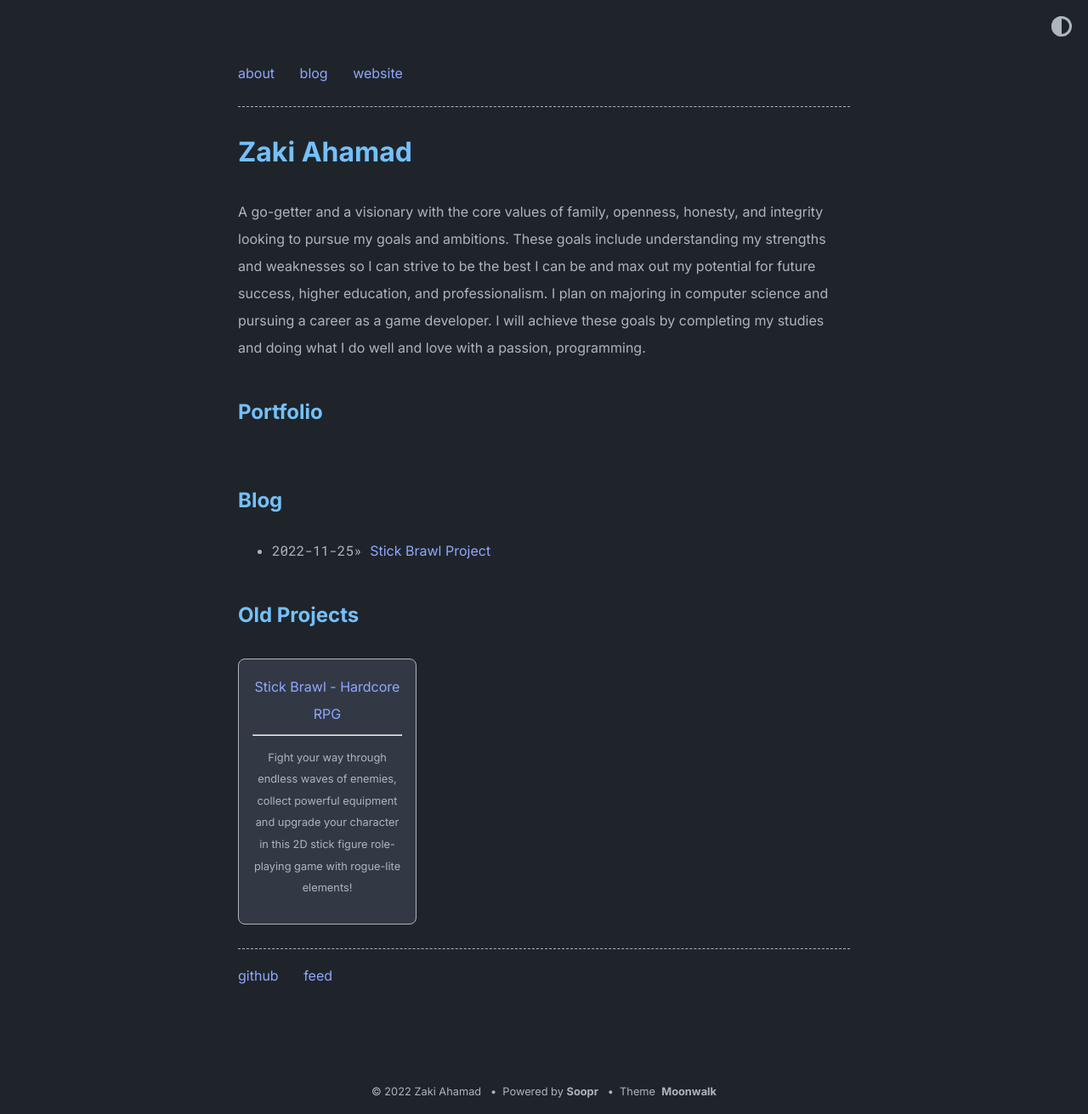
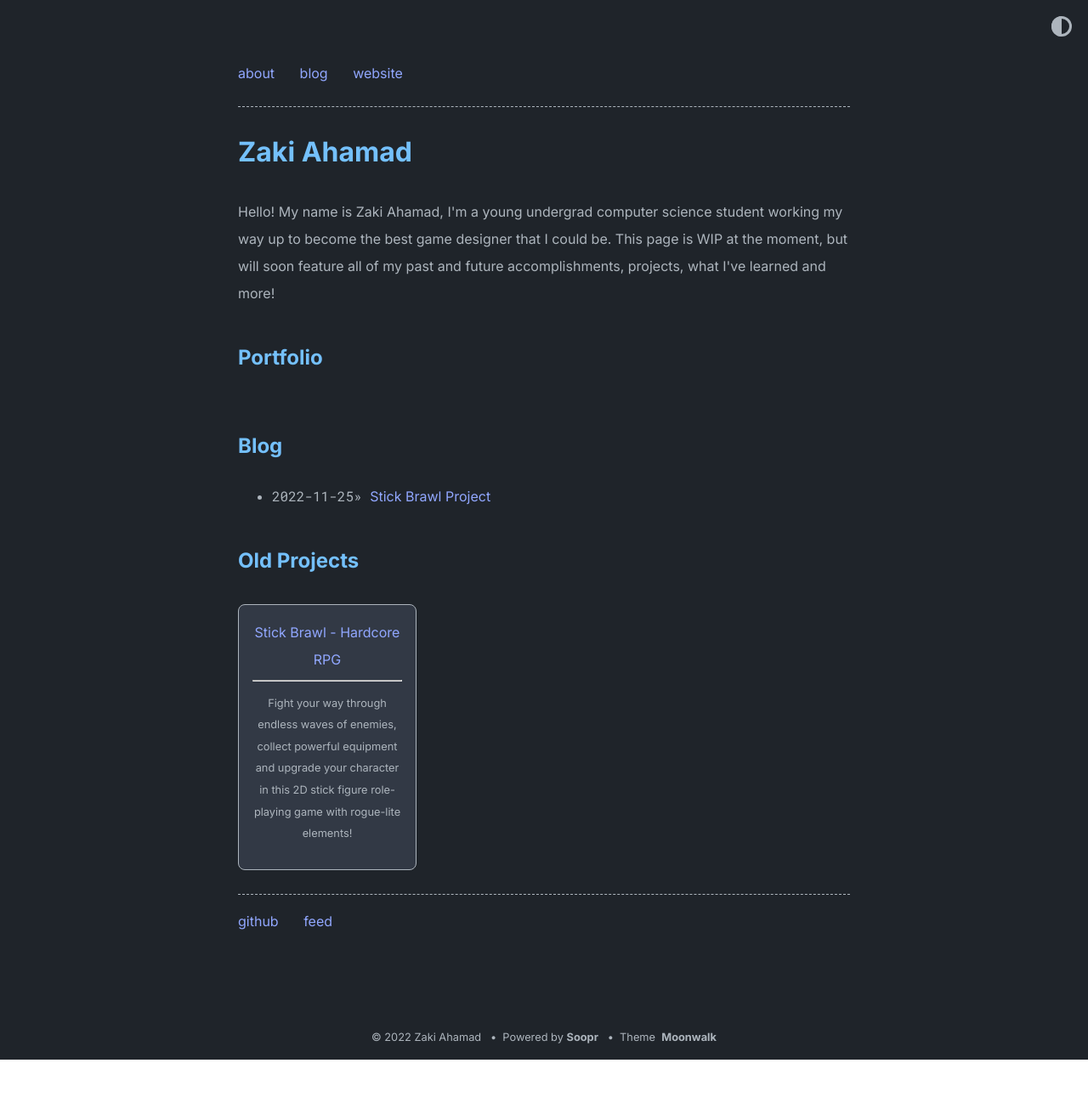
Before and after one commit to ZakiAhamad/zakiahamad.github.io, a Jekyll site: the page built from index.md, in a window 1280 px wide. Shown: the whole page at 85% size. Built offline with Jekyll 4.4.1, drawn with Linux system fonts in a browser that asks for light colours; after the commit the page ends 1247 px from its top, so only the background shows below that.

Commit message:
Update _config.yml

```diff
--- a/_config.yml
+++ b/_config.yml
@@ -2,7 +2,7 @@ title: Zaki Ahamad
 author: Zaki Ahamad
 url: zakiahamad.github.io # root address of the site
 description: > # description of the site (multiple lines allowed)
-  A go-getter and a visionary with the core values of family, openness, honesty, and integrity looking to pursue my goals and ambitions. These goals include understanding my strengths and weaknesses so I can strive to be the best I can be and max out my potential for future success, higher education, and professionalism. I plan on majoring in computer science and pursuing a career as a game developer. I will achieve these goals by completing my studies and doing what I do well and love with a passion, programming.
+  Hello! My name is Zaki Ahamad, I'm a young undergrad computer science student working my way up to become the best game designer that I could be. This page is WIP at the moment, but will soon feature all of my past and future accomplishments, projects, what I've learned and more!
 
 
 permalink: /:slug
```
